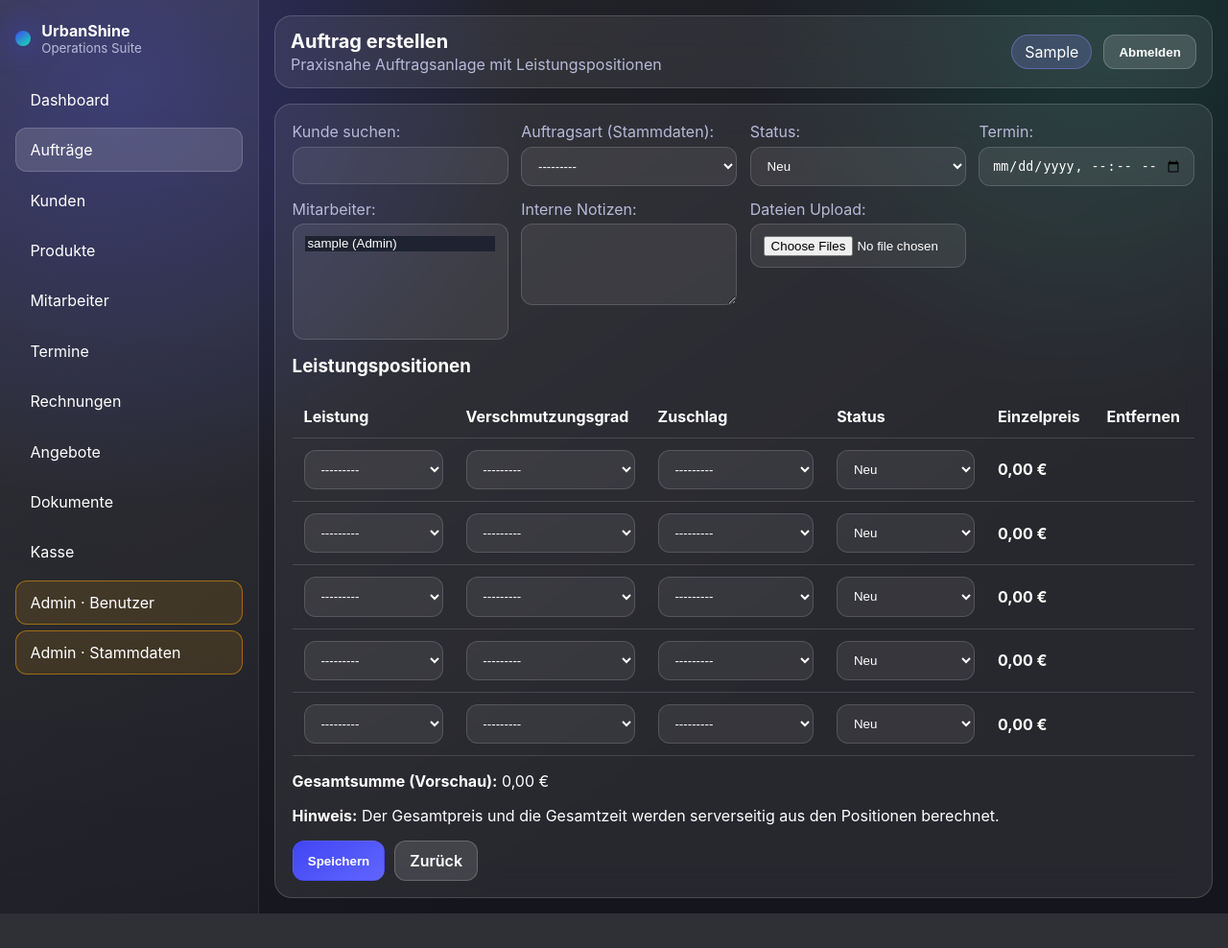
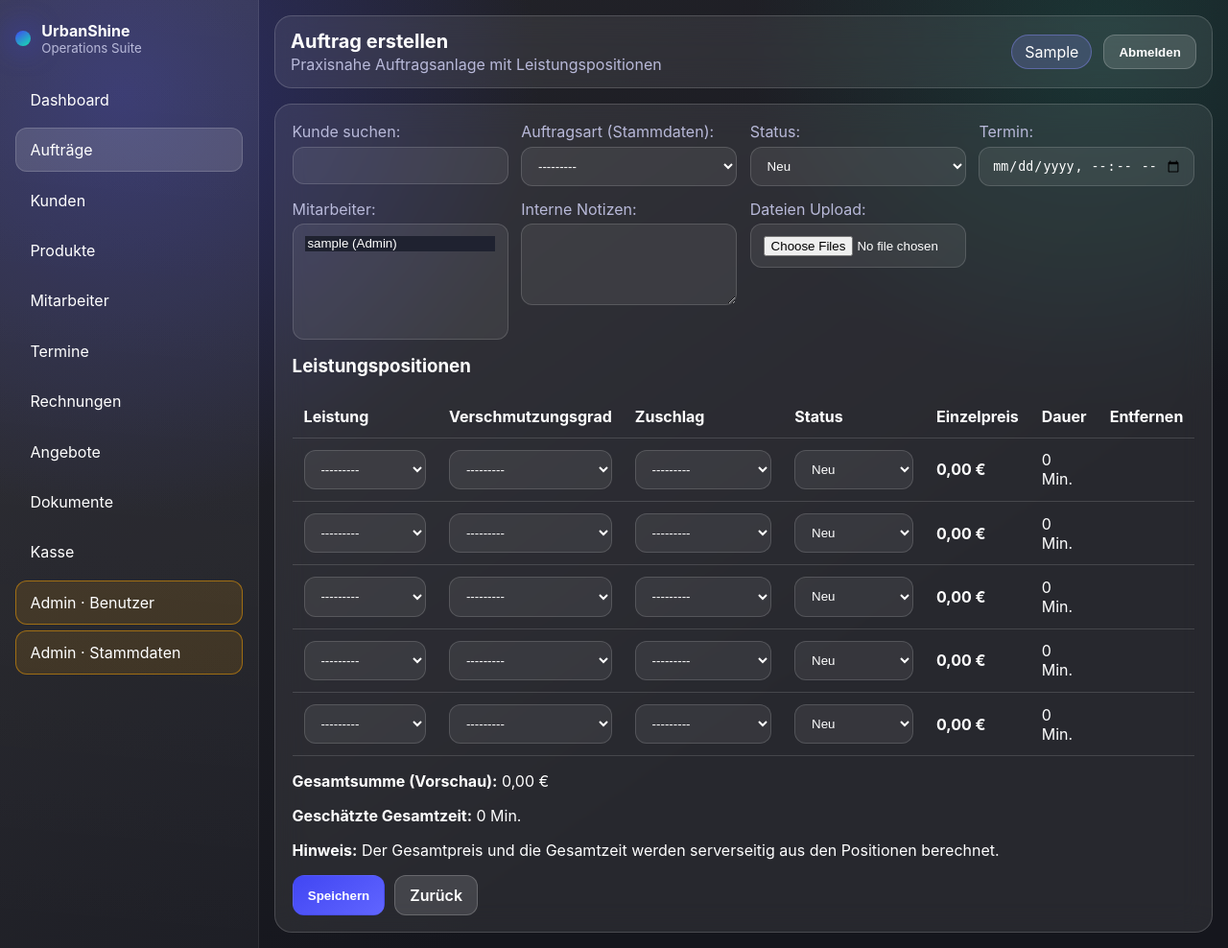
Before and after one commit to uniquetesla/urbanshine_app, a Django app: page /auftraege/neu/ in a window 1280 px wide. Shown: the whole page at 96% size. Before the commit the page ends 952 px from the top, so only its background shows below. Run offline with Django 5.2, Linux system fonts and the light colour scheme; a user stored in the database is signed in; tables that the repository leaves empty hold one stand-in row (values such as "Sample post").

Commit message:
Fix order uploads and live pricing visibility

```diff
--- a/apps/orders/forms.py
+++ b/apps/orders/forms.py
@@ -74,9 +74,19 @@ class OrderPositionForm(forms.ModelForm):
 
     def __init__(self, *args, **kwargs):
         super().__init__(*args, **kwargs)
-        self.fields["leistung"].queryset = Service.objects.filter(is_active=True)
-        self.fields["verschmutzungsgrad"].queryset = SoilingLevel.objects.filter(is_active=True)
-        self.fields["zuschlag"].queryset = Surcharge.objects.filter(is_active=True)
+        leistung_qs = Service.objects.filter(is_active=True)
+        soiling_qs = SoilingLevel.objects.filter(is_active=True)
+        surcharge_qs = Surcharge.objects.filter(is_active=True)
+
+        if self.instance and self.instance.pk:
+            leistung_qs = Service.objects.filter(pk=self.instance.leistung_id) | leistung_qs
+            soiling_qs = SoilingLevel.objects.filter(pk=self.instance.verschmutzungsgrad_id) | soiling_qs
+            if self.instance.zuschlag_id:
+                surcharge_qs = Surcharge.objects.filter(pk=self.instance.zuschlag_id) | surcharge_qs
+
+        self.fields["leistung"].queryset = leistung_qs.distinct()
+        self.fields["verschmutzungsgrad"].queryset = soiling_qs.distinct()
+        self.fields["zuschlag"].queryset = surcharge_qs.distinct()
         self.fields["zuschlag"].required = False
 
 
--- a/apps/orders/views.py
+++ b/apps/orders/views.py
@@ -81,7 +81,7 @@ class OrderCreateView(EmployeeOnlyMixin, LoginRequiredMixin, CreateView):
         return super().form_invalid(form)
 
     def form_valid(self, form):
-        position_formset = OrderPositionFormSet(self.request.POST)
+        position_formset = OrderPositionFormSet(self.request.POST, self.request.FILES)
         if not position_formset.is_valid():
             return self.render_to_response(self.get_context_data(form=form, position_formset=position_formset))
 
@@ -131,7 +131,7 @@ class OrderUpdateView(EmployeeOnlyMixin, LoginRequiredMixin, UpdateView):
 
     def form_valid(self, form):
         old_status = self.get_object().status
-        position_formset = OrderPositionFormSet(self.request.POST, instance=self.object)
+        position_formset = OrderPositionFormSet(self.request.POST, self.request.FILES, instance=self.object)
         if not position_formset.is_valid():
             return self.render_to_response(self.get_context_data(form=form, position_formset=position_formset))
 
@@ -208,15 +208,16 @@ class OrderQuickStatusUpdateView(EmployeeOnlyMixin, LoginRequiredMixin, View):
 
 def _get_price_context():
     return {
-        "service_prices": {str(service.pk): str(service.price) for service in Service.objects.filter(is_active=True)},
+        "service_prices": {str(service.pk): str(service.price) for service in Service.objects.all()},
+        "service_durations": {str(service.pk): service.estimated_duration_minutes for service in Service.objects.all()},
         "soiling_multipliers": {
-            str(level.pk): str(level.multiplier) for level in SoilingLevel.objects.filter(is_active=True)
+            str(level.pk): str(level.multiplier) for level in SoilingLevel.objects.all()
         },
         "surcharge_values": {
             str(surcharge.pk): {
                 "amount": str(surcharge.amount),
                 "is_percentage": surcharge.is_percentage,
             }
-            for surcharge in Surcharge.objects.filter(is_active=True)
+            for surcharge in Surcharge.objects.all()
         },
     }
--- a/static/js/app.js
+++ b/static/js/app.js
@@ -2,10 +2,7 @@ document.addEventListener('DOMContentLoaded', () => {
   const shell = document.querySelector('.app-shell');
   const menuToggle = document.getElementById('menuToggle');
 
-  if (!shell || !menuToggle) {
-    return;
-  }
-
+  if (shell && menuToggle) {
     menuToggle.addEventListener('click', () => {
       const isOpen = shell.getAttribute('data-sidebar-open') === 'true';
       shell.setAttribute('data-sidebar-open', String(!isOpen));
@@ -14,6 +11,7 @@ document.addEventListener('DOMContentLoaded', () => {
     if (window.innerWidth <= 1080) {
       shell.setAttribute('data-sidebar-open', 'false');
     }
+  }
 
   const orderForm = document.getElementById('order-form');
   if (!orderForm) {
@@ -21,14 +19,17 @@ document.addEventListener('DOMContentLoaded', () => {
   }
 
   const servicePrices = JSON.parse(document.getElementById('service-prices-data')?.textContent || '{}');
+  const serviceDurations = JSON.parse(document.getElementById('service-durations-data')?.textContent || '{}');
   const soilingMultipliers = JSON.parse(document.getElementById('soiling-multipliers-data')?.textContent || '{}');
   const surchargeValues = JSON.parse(document.getElementById('surcharge-values-data')?.textContent || '{}');
   const totalPriceElement = document.getElementById('order-total-price');
+  const totalDurationElement = document.getElementById('order-total-duration');
 
   const formatCurrency = (value) => `${Number(value).toFixed(2).replace('.', ',')} €`;
 
   const updatePrices = () => {
-    let total = 0;
+    let totalPrice = 0;
+    let totalDuration = 0;
     const rows = orderForm.querySelectorAll('tbody tr');
 
     rows.forEach((row) => {
@@ -37,19 +38,26 @@ document.addEventListener('DOMContentLoaded', () => {
       const surchargeField = row.querySelector('select[name$="-zuschlag"]');
       const deleteField = row.querySelector('input[name$="-DELETE"]');
       const rowPriceElement = row.querySelector('[data-role="row-price"]');
+      const rowDurationElement = row.querySelector('[data-role="row-duration"]');
 
-      if (!serviceField || !soilingField || !rowPriceElement || (deleteField && deleteField.checked)) {
+      if (!serviceField || !soilingField || !rowPriceElement || !rowDurationElement || (deleteField && deleteField.checked)) {
         if (rowPriceElement) {
           rowPriceElement.textContent = formatCurrency(0);
+        }
+        if (rowDurationElement) {
+          rowDurationElement.textContent = '0 Min.';
         }
         return;
       }
 
       const basePrice = Number(servicePrices[serviceField.value] || 0);
+      const baseDuration = Number(serviceDurations[serviceField.value] || 0);
       const multiplier = Number(soilingMultipliers[soilingField.value] || 0);
 
       if (!basePrice || !multiplier) {
         rowPriceElement.textContent = formatCurrency(0);
+        rowDurationElement.textContent = baseDuration ? `${Math.round(baseDuration)} Min.` : '0 Min.';
+        totalDuration += baseDuration;
         return;
       }
 
@@ -66,14 +74,21 @@ document.addEventListener('DOMContentLoaded', () => {
       }
 
       rowPriceElement.textContent = formatCurrency(rowTotal);
-      total += rowTotal;
+      rowDurationElement.textContent = `${Math.round(baseDuration)} Min.`;
+      totalPrice += rowTotal;
+      totalDuration += baseDuration;
     });
 
     if (totalPriceElement) {
-      totalPriceElement.textContent = formatCurrency(total);
+      totalPriceElement.textContent = formatCurrency(totalPrice);
+    }
+
+    if (totalDurationElement) {
+      totalDurationElement.textContent = `${Math.round(totalDuration)} Min.`;
     }
   };
 
   orderForm.addEventListener('change', updatePrices);
+  orderForm.addEventListener('input', updatePrices);
   updatePrices();
 });
--- a/templates/orders/order_form.html
+++ b/templates/orders/order_form.html
@@ -28,15 +28,19 @@
         {{ position_formset.management_form }}
         <div class="table-wrap">
             <table>
-                <thead><tr><th>Leistung</th><th>Verschmutzungsgrad</th><th>Zuschlag</th><th>Status</th><th>Einzelpreis</th><th>Entfernen</th></tr></thead>
-                <tbody>
+                <thead><tr><th>Leistung</th><th>Verschmutzungsgrad</th><th>Zuschlag</th><th>Status</th><th>Einzelpreis</th><th>Dauer</th><th>Entfernen</th></tr></thead>
+                <tbody id="order-position-body">
                 {% for pform in position_formset %}
-                    <tr>
+                    <tr class="order-position-row" data-form-index="{{ forloop.counter0 }}">
                         <td>{{ pform.leistung }}{% if pform.leistung.errors %}<small style="color:#ff9ca4;display:block;">{{ pform.leistung.errors|striptags }}</small>{% endif %}</td>
                         <td>{{ pform.verschmutzungsgrad }}{% if pform.verschmutzungsgrad.errors %}<small style="color:#ff9ca4;display:block;">{{ pform.verschmutzungsgrad.errors|striptags }}</small>{% endif %}</td>
                         <td>{{ pform.zuschlag }}{% if pform.zuschlag.errors %}<small style="color:#ff9ca4;display:block;">{{ pform.zuschlag.errors|striptags }}</small>{% endif %}</td>
                         <td>{{ pform.status }}{% if pform.status.errors %}<small style="color:#ff9ca4;display:block;">{{ pform.status.errors|striptags }}</small>{% endif %}</td>
-                        <td><strong data-role="row-price">0,00 €</strong>{% if pform.non_field_errors %}<small style="color:#ff9ca4;display:block;">{{ pform.non_field_errors|striptags }}</small>{% endif %}</td>
+                        <td>
+                            <strong data-role="row-price">{{ pform.instance.einzelpreis|default_if_none:'0.00' }} €</strong>
+                            {% if pform.non_field_errors %}<small style="color:#ff9ca4;display:block;">{{ pform.non_field_errors|striptags }}</small>{% endif %}
+                        </td>
+                        <td><span data-role="row-duration">{{ pform.instance.geschaetzte_dauer_minuten|default:0 }} Min.</span></td>
                         <td>{% if pform.instance.pk %}{{ pform.DELETE }}{% endif %}{{ pform.id }}</td>
                     </tr>
                 {% endfor %}
@@ -44,7 +48,8 @@
             </table>
         </div>
 
-        <p style="margin-top:1rem;"><strong>Gesamtsumme (Vorschau):</strong> <span id="order-total-price">0,00 €</span></p>
+        <p style="margin-top:1rem;"><strong>Gesamtsumme (Vorschau):</strong> <span id="order-total-price">{{ object.gesamtpreis|default:'0.00' }} €</span></p>
+        <p><strong>Geschätzte Gesamtzeit:</strong> <span id="order-total-duration">{{ object.gesamtzeit_minuten|default:0 }} Min.</span></p>
         <p><strong>Hinweis:</strong> Der Gesamtpreis und die Gesamtzeit werden serverseitig aus den Positionen berechnet.</p>
 
         {% if object and object.bilder.exists %}
@@ -57,6 +62,7 @@
     </form>
 </section>
 {{ service_prices|json_script:"service-prices-data" }}
+{{ service_durations|json_script:"service-durations-data" }}
 {{ soiling_multipliers|json_script:"soiling-multipliers-data" }}
 {{ surcharge_values|json_script:"surcharge-values-data" }}
 {% endblock %}
```
Lines whose indentation alone changed are shown as unchanged.
